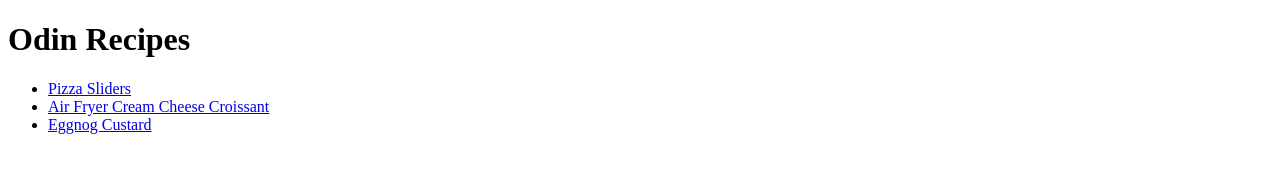
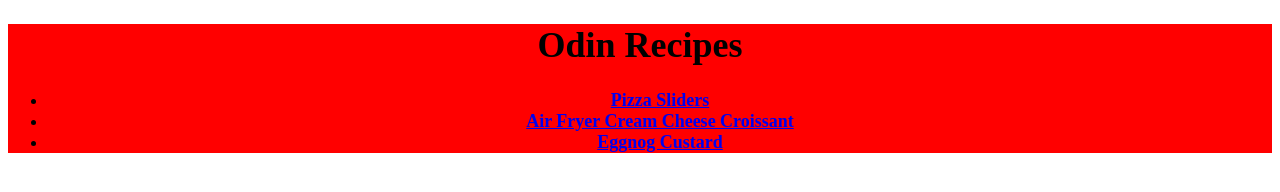
Before and after one commit to Kennyfergy/odin-recipes, a plain HTML site: page index.html in a window 1280 px wide. Drawn offline with Linux system fonts and the light colour scheme.

Commit message:
added stylesheet

```diff
--- a/index.html
+++ b/index.html
@@ -1,12 +1,14 @@
 <!DOCTYPE html>
 <html lang="en">
   <head>
+    <link rel="stylesheet" href="styles.css" />
     <meta charset="UTF-8" />
     <meta http-equiv="X-UA-Compatible" content="IE=edge" />
     <meta name="viewport" content="width=device-width, initial-scale=1.0" />
     <title>Document</title>
   </head>
   <body>
+    <div>
       <h1>Odin Recipes</h1>
       <ul>
         <li><a href="recipes/pizzaslider.html">Pizza Sliders</a></li>
@@ -19,5 +21,6 @@
           <a href="recipes/eggnogcustard.html">Eggnog Custard</a>
         </li>
       </ul>
+    </div>
   </body>
 </html>
--- /dev/null
+++ b/styles.css
@@ -0,0 +1,8 @@
+/* styles.css */
+
+div {
+  background-color: red;
+  font-size: 18px;
+  text-align: center;
+  font-weight: bold;
+}
```
Lines whose indentation alone changed are shown as unchanged.
